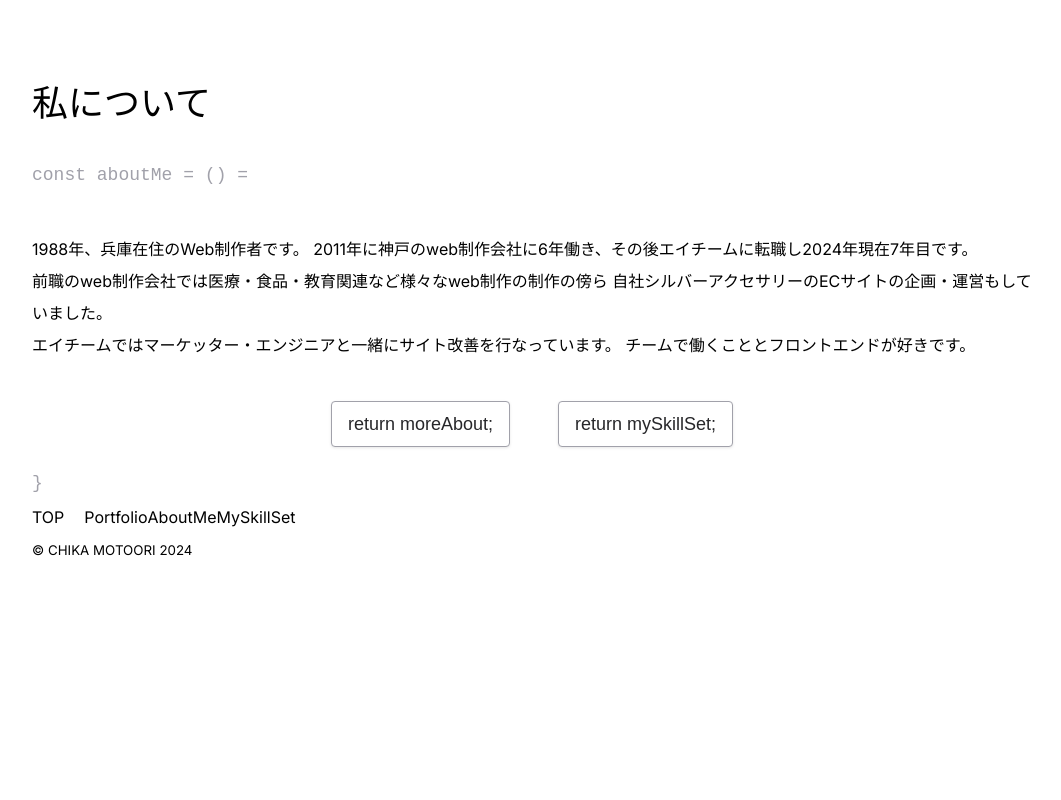
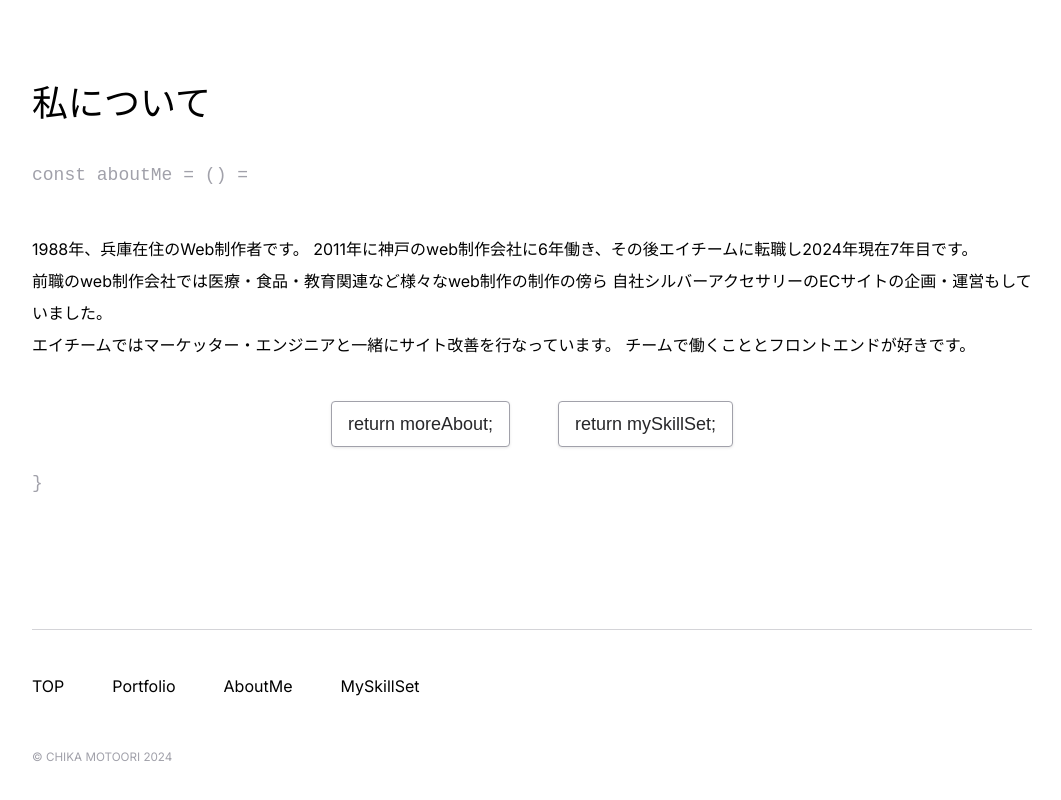
Before and after one commit to chika-create/portfolio, a Next.js app: page / in a window 1280 px wide. Shown: the part 1650-2450 px from the top of the page, without its empty margins (108-1169 px from the left). Before the commit the page ends 2215 px from the top, so only its background shows below. Built offline with nearby package versions, Linux system fonts and the light colour scheme.

Commit message:
:art: footer部分のコーディング

```diff
--- a/components/Footer.tsx
+++ b/components/Footer.tsx
@@ -1,15 +1,18 @@
-import styles from "@styles/footer.module.scss";
+import footerstyles from "@styles/footer.module.scss";
 
 function Footer() {
   return (
-    <footer className={styles.footer}>
-      <ul className={styles.menuList}>
-        <li className={styles.menuList__item}>TOP</li>
-        <li>Portfolio</li>
-        <li>AboutMe</li>
-        <li>MySkillSet</li>
+    <footer className={footerstyles.footer}>
+      <ul className={footerstyles.menuList}>
+        <li className={footerstyles.menuList__item}>TOP</li>
+        <li className={footerstyles.menuList__item}>Portfolio</li>
+        <li className={footerstyles.menuList__item}>AboutMe</li>
+        <li className={footerstyles.menuList__item}>MySkillSet</li>
       </ul>
-      <small>&copy; CHIKA MOTOORI 2024</small>
+      {/* TODO: 今いるメニューの箇所にmodifireを付与するロジックを追加する */}
+      <p className={footerstyles.copyright}>
+        <small>&copy; CHIKA MOTOORI 2024</small>
+      </p>
     </footer>
   );
 }
--- a/styles/common/colors.scss
+++ b/styles/common/colors.scss
@@ -2,4 +2,6 @@
 
 $gray: (
   "100": #f4f4f5,
+  "300": #d4d4d8,
+  "400": #a1a1aa,
 );
--- a/styles/footer.module.scss
+++ b/styles/footer.module.scss
@@ -1,12 +1,22 @@
+@use "./common/colors.scss" as *;
+
 .footer {
   width: 1000px;
   background-color: white;
-  margin: 0 auto;
+  margin: 8rem auto 0;
+  padding: 2.5rem 0;
+  border-top: 1px solid map-get($gray, "300");
 }
 
 .menuList {
   display: flex;
+  gap: 3rem;
   &__item {
-    margin-right: 20px;
   }
 }
+
+.copyright {
+  color: map-get($gray, "400");
+  font-size: 0.875rem;
+  margin-top: 2.5rem;
+}
```
